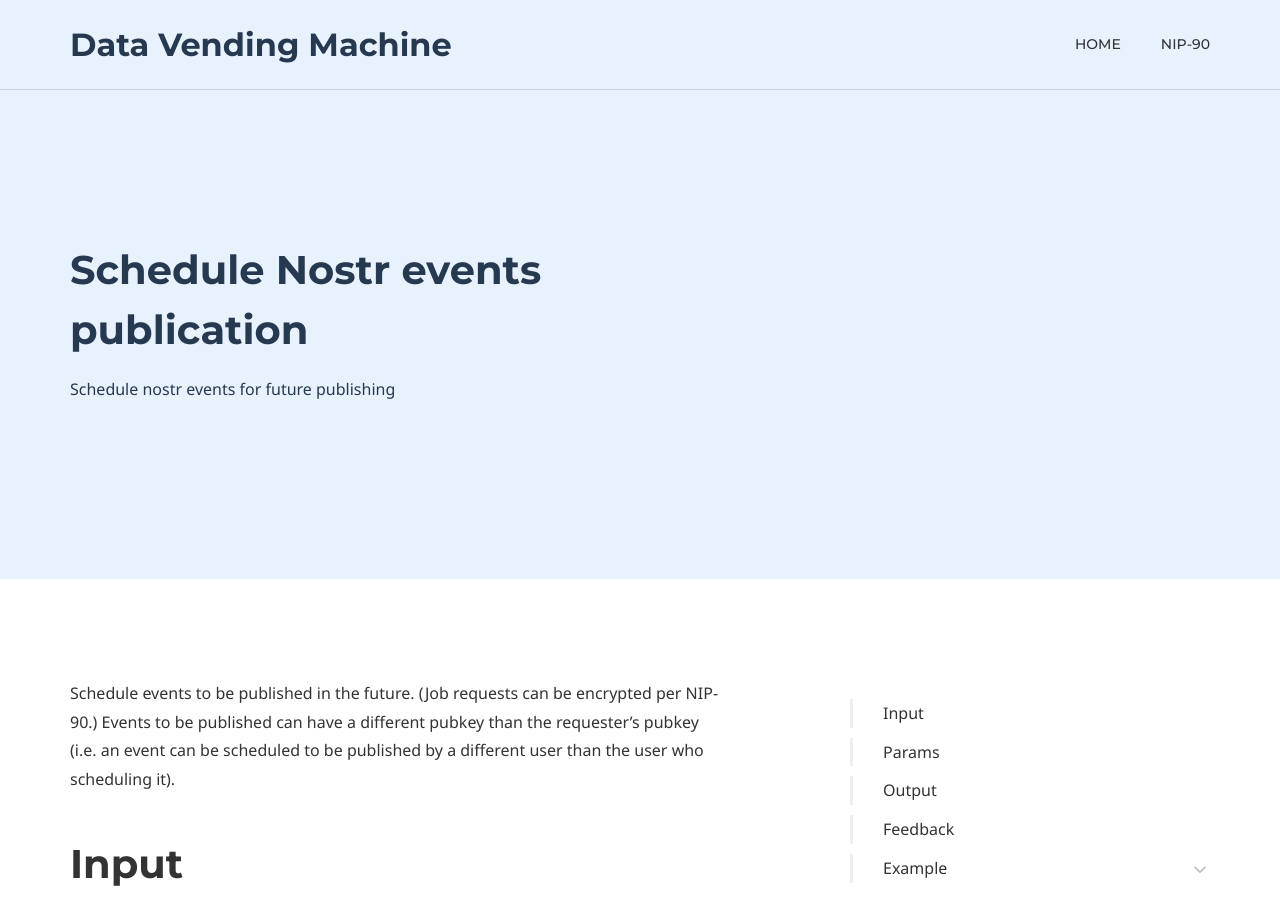
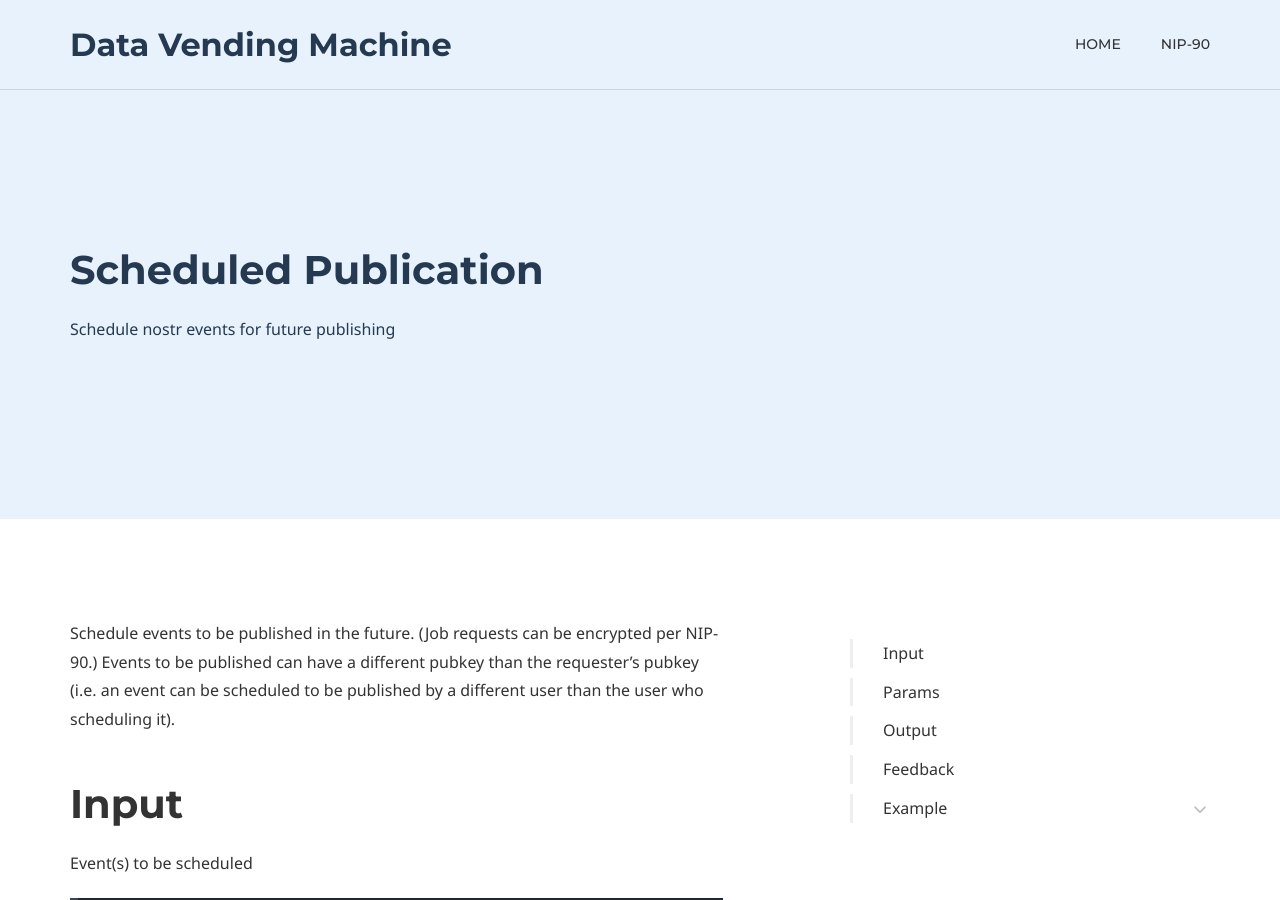
Before and after one commit to nostr-protocol/data-vending-machines, a Jekyll site: the page built from kinds/5905.md, in a window 1280 px wide and 900 px high. Built offline with Jekyll 4.4.1, drawn with Linux system fonts in a browser that asks for light colours; some web fonts are replaced.

Commit message:
improve title.

```diff
--- a/kinds/5905.md
+++ b/kinds/5905.md
@@ -1,6 +1,6 @@
 ---
 layout: default
-title: Schedule Nostr events publication
+title: Scheduled Publication
 description: Schedule nostr events for future publishing
 ---
 
```
